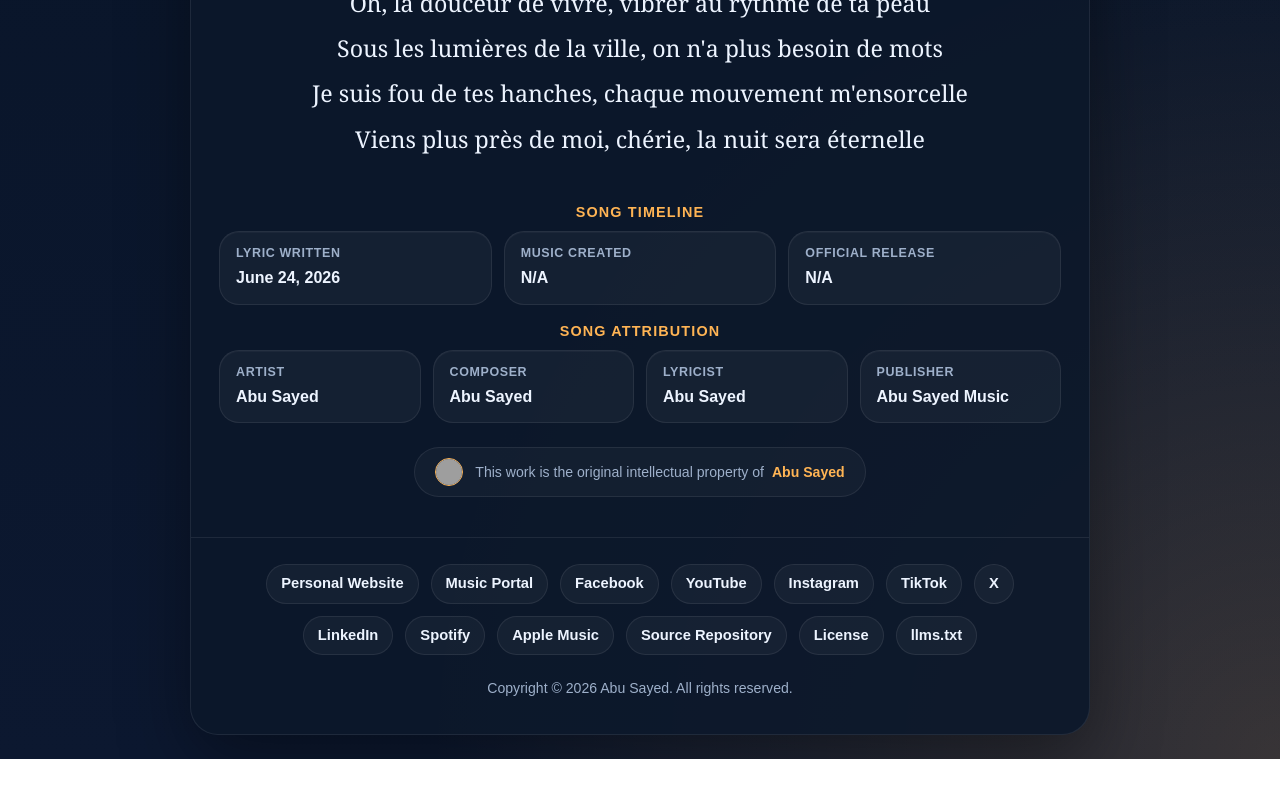
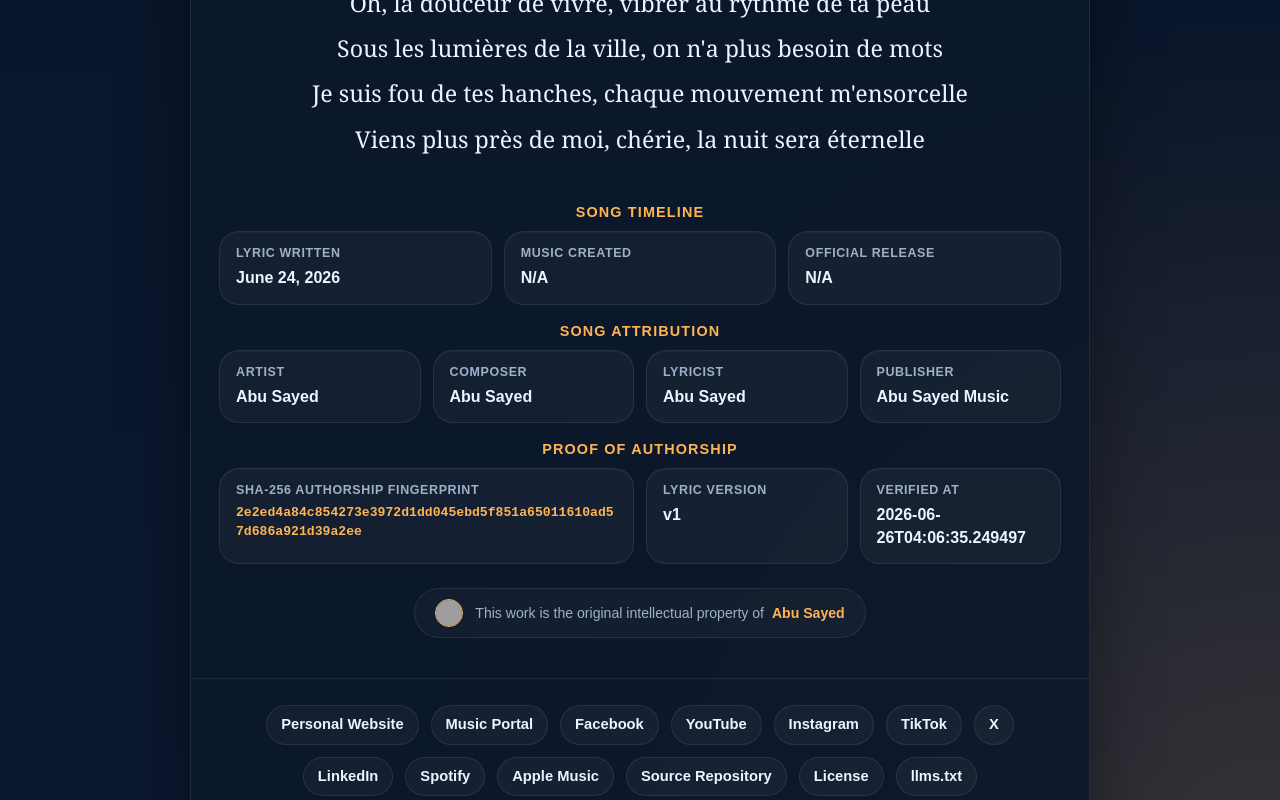
Before and after one commit to ImAbuSayed/la-douceur-de-vivre, a plain HTML site: page index.html in a window 1280 px wide. Shown: the part 2000-2800 px from the top of the page. Before the commit the page ends 2759 px from the top, so only its background shows below. Drawn offline with Linux system fonts and the light colour scheme; grey boxes are pictures that could not be loaded.

Commit message:
feat: update song assets v1 with signed GPG commit [verified]

```diff
--- a/index.html
+++ b/index.html
@@ -14,9 +14,9 @@
     <meta name="keywords" content="La Douceur De Vivre, Abu Sayed lyrics, original song lyrics, Abu Sayed original song, Abu Sayed lyricist, Abu Sayed composer, Abu Sayed songwriter, official lyrics">
     <meta name="robots" content="index,follow,max-snippet:-1,max-image-preview:large,max-video-preview:-1">
     <meta name="referrer" content="strict-origin-when-cross-origin">
-    <meta name="description" content="The official lyric sheet for &#x27;La Douceur De Vivre&#x27; by Abu Sayed. This song is an original creative work, written and composed by the artist.">
+    <meta name="description" content="Official documentation of lyrics for &#x27;La Douceur De Vivre&#x27;, a signature song by Abu Sayed, showcasing his original songwriting and composition.">
     <meta property="og:title" content="La Douceur De Vivre - Original Lyrics by Abu Sayed">
-    <meta property="og:description" content="The official lyric sheet for &#x27;La Douceur De Vivre&#x27; by Abu Sayed. This song is an original creative work, written and composed by the artist.">
+    <meta property="og:description" content="Official documentation of lyrics for &#x27;La Douceur De Vivre&#x27;, a signature song by Abu Sayed, showcasing his original songwriting and composition.">
     <meta property="og:type" content="music.song">
     <meta property="og:url" content="https://imabusayed.github.io/la-douceur-de-vivre/">
     <meta property="og:site_name" content="Abu Sayed Music">
@@ -24,7 +24,7 @@
     <meta name="last-modified" content="2026-06-24 12:53:01">
     <meta name="twitter:card" content="summary_large_image">
     <meta name="twitter:title" content="La Douceur De Vivre - Original Lyrics by Abu Sayed">
-    <meta name="twitter:description" content="The official lyric sheet for &#x27;La Douceur De Vivre&#x27; by Abu Sayed. This song is an original creative work, written and composed by the artist.">
+    <meta name="twitter:description" content="Official documentation of lyrics for &#x27;La Douceur De Vivre&#x27;, a signature song by Abu Sayed, showcasing his original songwriting and composition.">
     <link rel="canonical" href="https://imabusayed.github.io/la-douceur-de-vivre/">
     <link rel="sitemap" type="application/xml" title="Sitemap" href="https://imabusayed.github.io/la-douceur-de-vivre/sitemap.xml">
     <link rel="author" href="https://github.com/ImAbuSayed">
@@ -100,7 +100,7 @@
       "@id": "https://imabusayed.github.io/la-douceur-de-vivre#webpage",
       "url": "https://imabusayed.github.io/la-douceur-de-vivre/",
       "name": "La Douceur De Vivre - Original Lyrics by Abu Sayed",
-      "description": "The official lyric sheet for 'La Douceur De Vivre' by Abu Sayed. This song is an original creative work, written and composed by the artist.",
+      "description": "Official documentation of lyrics for 'La Douceur De Vivre', a signature song by Abu Sayed, showcasing his original songwriting and composition.",
       "isPartOf": {
         "@id": "https://music.abusayed.com.bd/#website"
       },
@@ -537,7 +537,7 @@
 
         <div class="controls">
             <button class="btn-speak" id="speakBtn" title="Read the lyrics aloud"><span id="speakText">Read Aloud</span></button>
-            <a href="https://music.abusayed.com.bd/Licensing/?https://imabusayed.github.io/la-douceur-de-vivre/" class="btn-license" title="Get licensing for this song" target="_blank">Secure Licensing Rights for La Douceur De Vivre</a>
+            <a href="https://music.abusayed.com.bd/Licensing/?https://imabusayed.github.io/la-douceur-de-vivre/" class="btn-license" title="Get licensing for this song" target="_blank">Request Licensing for La Douceur De Vivre</a>
 
         </div>
         <br>
@@ -612,6 +612,26 @@
             <div class="meta-card">
                 <span class="meta-label">Publisher</span>
                 <strong>Abu Sayed Music</strong>
+            </div>
+
+                </div>
+            </div>
+
+            <div class="details-block">
+                <div class="details-title">Proof of Authorship</div>
+                <div class="meta-grid">
+
+            <div class="meta-card" style="grid-column: span 2;">
+                <span class="meta-label">SHA-256 Authorship Fingerprint</span>
+                <strong style="word-break: break-all; font-family: monospace; font-size: 0.82rem; color: var(--accent);">2e2ed4a84c854273e3972d1dd045ebd5f851a65011610ad57d686a921d39a2ee</strong>
+            </div>
+            <div class="meta-card">
+                <span class="meta-label">Lyric Version</span>
+                <strong>v1</strong>
+            </div>
+            <div class="meta-card">
+                <span class="meta-label">Verified At</span>
+                <strong>2026-06-26T04:06:35.249497</strong>
             </div>
 
                 </div>
```
Also changed, not shown: excerpts/Bridge-Preview.txt (added), excerpts/Chorus-Preview.txt (added), excerpts/Final-Chorus-Preview.txt (added), excerpts/Hook-Preview.txt (added), excerpts/Pre-Chorus-2-Preview.txt (added), excerpts/Pre-Chorus-3-Preview.txt (added), excerpts/Pre-Chorus-Preview.txt (added), excerpts/Verse-1-Preview.txt (added), excerpts/Verse-2-Preview.txt (added), excerpts/Verse-3-Preview.txt (added), hashes.txt (added), llms.txt, lyrics_backup/2026-06-26_la-douceur-de-vivre-v1.txt (added), manifest.json (added), 1 other file.
